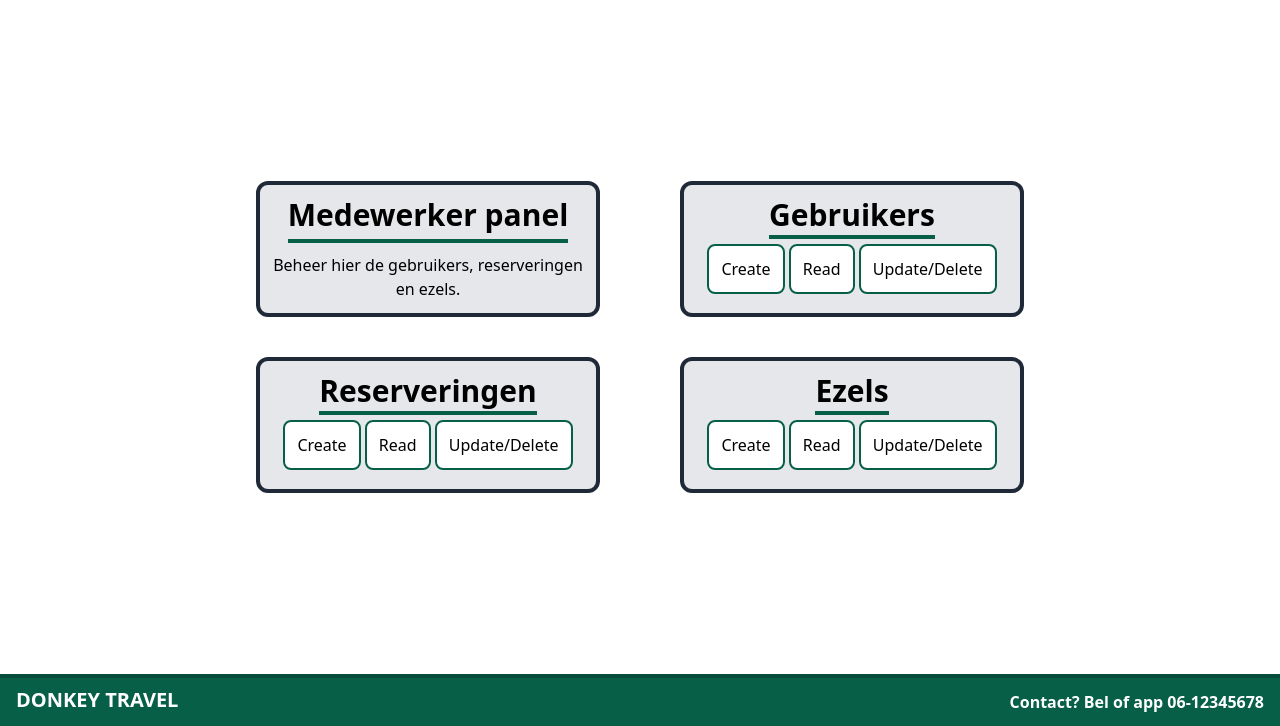
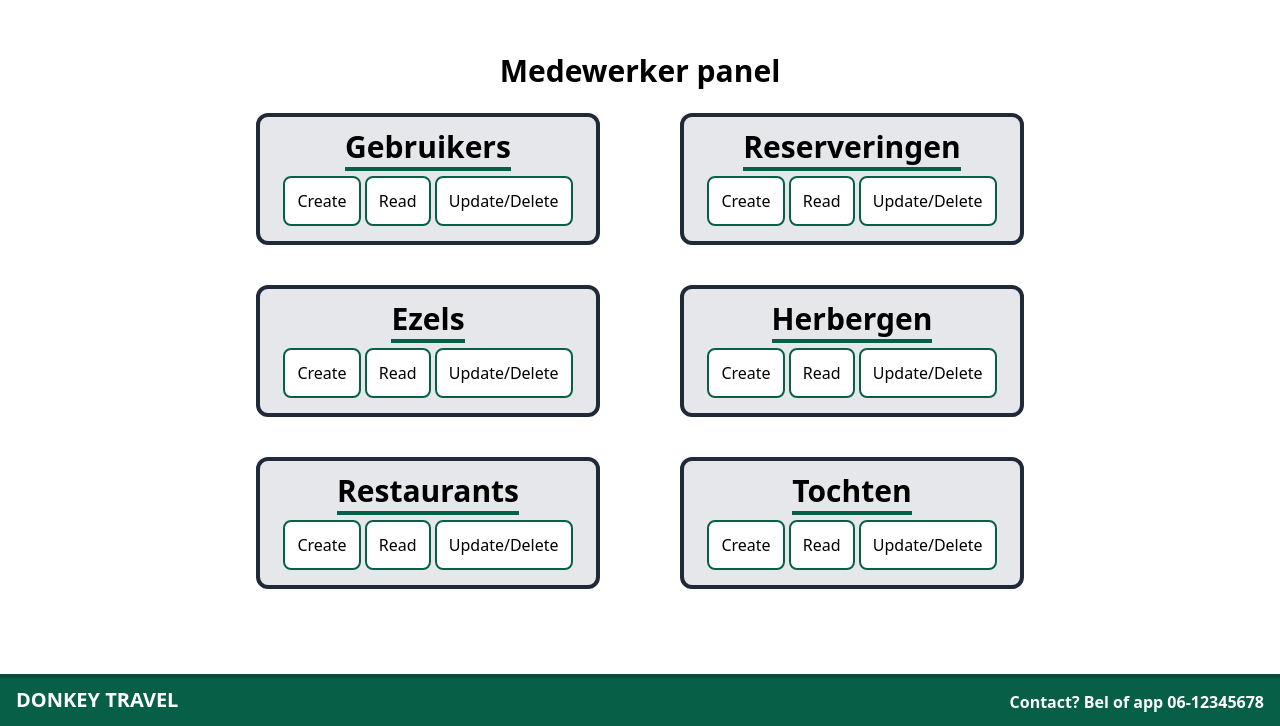
Before and after one commit to daanilio/donkeytravel, a PHP site: page /Medewerker/panel.php in a window 1280 px wide. Shown: the part 74-800 px from the top of the page. Run offline with PHP 8.4, Linux system fonts and the light colour scheme.

Commit message:
Medewerker panel aangepast

```diff
--- a/Views/Medewerker/panel.php
+++ b/Views/Medewerker/panel.php
@@ -12,12 +12,9 @@
 
 <?php include '../../Components/header.php'; ?>
 
-<main class="py-24 px-64">
+<main class="pb-16 pt-8 px-64">
+    <div class="text-center text-3xl mb-6 font-bold">Medewerker panel</div>
     <div class="grid gap-x-20 gap-y-10 grid-cols-2 grid-rows-2 ">
-        <div class="bg-gray-200 border-4 border-gray-800 p-3 text-center rounded-xl"><h2 class="text-3xl font-bold"><span
-                        class="border-b-4 border-green-800 pb-1">Medewerker panel</span></h2>
-            <p class="mt-5">Beheer hier de gebruikers, reserveringen en ezels.</p>
-        </div>
         <div class="bg-gray-200 border-4 border-gray-800 rounded-xl p-3 text-center ">
             <div class="rounded-xl"><h2 class="text-3xl font-bold hover:text-gray-700"><span
                             class="border-b-4 border-green-800"><a href="#">Gebruikers</a></span></h2>
@@ -57,6 +54,45 @@
                 </div>
             </div>
         </div>
+        <div class="bg-gray-200 border-4 border-gray-800 rounded-xl p-3 text-center ">
+            <div class="rounded-xl"><h2 class="text-3xl font-bold hover:text-gray-700"><span
+                            class="border-b-4 border-green-800"><a href="#">Herbergen</a></span></h2>
+                <div class="mb-4"><br>
+                    <span class="hover:bg-gray-800 hover:text-white p-3 border-2 rounded-lg text-center border-green-800 bg-white"><a
+                                href="">Create</a></span>
+                    <span class="hover:bg-gray-800 hover:text-white p-3 border-2 rounded-lg text-center border-green-800 bg-white"><a
+                                href="">Read</a></span>
+                    <span class="hover:bg-gray-800 hover:text-white p-3 border-2 rounded-lg text-center border-green-800 bg-white"><a
+                                href="">Update/Delete</a></span>
+                </div>
+            </div>
+        </div>
+        <div class="bg-gray-200 border-4 border-gray-800 rounded-xl p-3 text-center ">
+            <div class="rounded-xl"><h2 class="text-3xl font-bold hover:text-gray-700"><span
+                            class="border-b-4 border-green-800"><a href="#">Restaurants</a></span></h2>
+                <div class="mb-4"><br>
+                    <span class="hover:bg-gray-800 hover:text-white p-3 border-2 rounded-lg text-center border-green-800 bg-white"><a
+                                href="">Create</a></span>
+                    <span class="hover:bg-gray-800 hover:text-white p-3 border-2 rounded-lg text-center border-green-800 bg-white"><a
+                                href="">Read</a></span>
+                    <span class="hover:bg-gray-800 hover:text-white p-3 border-2 rounded-lg text-center border-green-800 bg-white"><a
+                                href="">Update/Delete</a></span>
+                </div>
+            </div>
+        </div>
+        <div class="bg-gray-200 border-4 border-gray-800 rounded-xl p-3 text-center ">
+            <div class="rounded-xl"><h2 class="text-3xl font-bold hover:text-gray-700"><span
+                            class="border-b-4 border-green-800"><a href="#">Tochten</a></span></h2>
+                <div class="mb-4"><br>
+                    <span class="hover:bg-gray-800 hover:text-white p-3 border-2 rounded-lg text-center border-green-800 bg-white"><a
+                                href="">Create</a></span>
+                    <span class="hover:bg-gray-800 hover:text-white p-3 border-2 rounded-lg text-center border-green-800 bg-white"><a
+                                href="">Read</a></span>
+                    <span class="hover:bg-gray-800 hover:text-white p-3 border-2 rounded-lg text-center border-green-800 bg-white"><a
+                                href="">Update/Delete</a></span>
+                </div>
+            </div>
+        </div>
     </div>
 </main>
 
```
